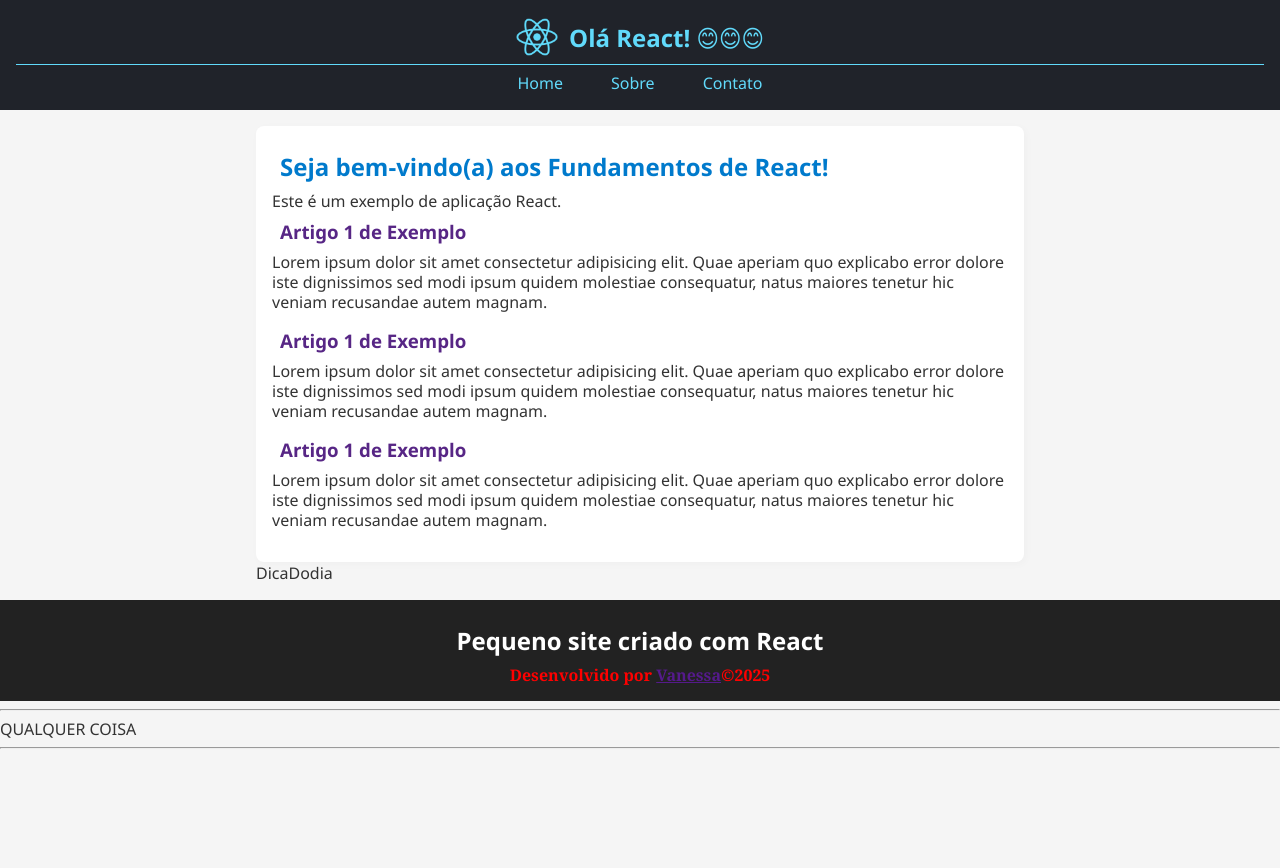
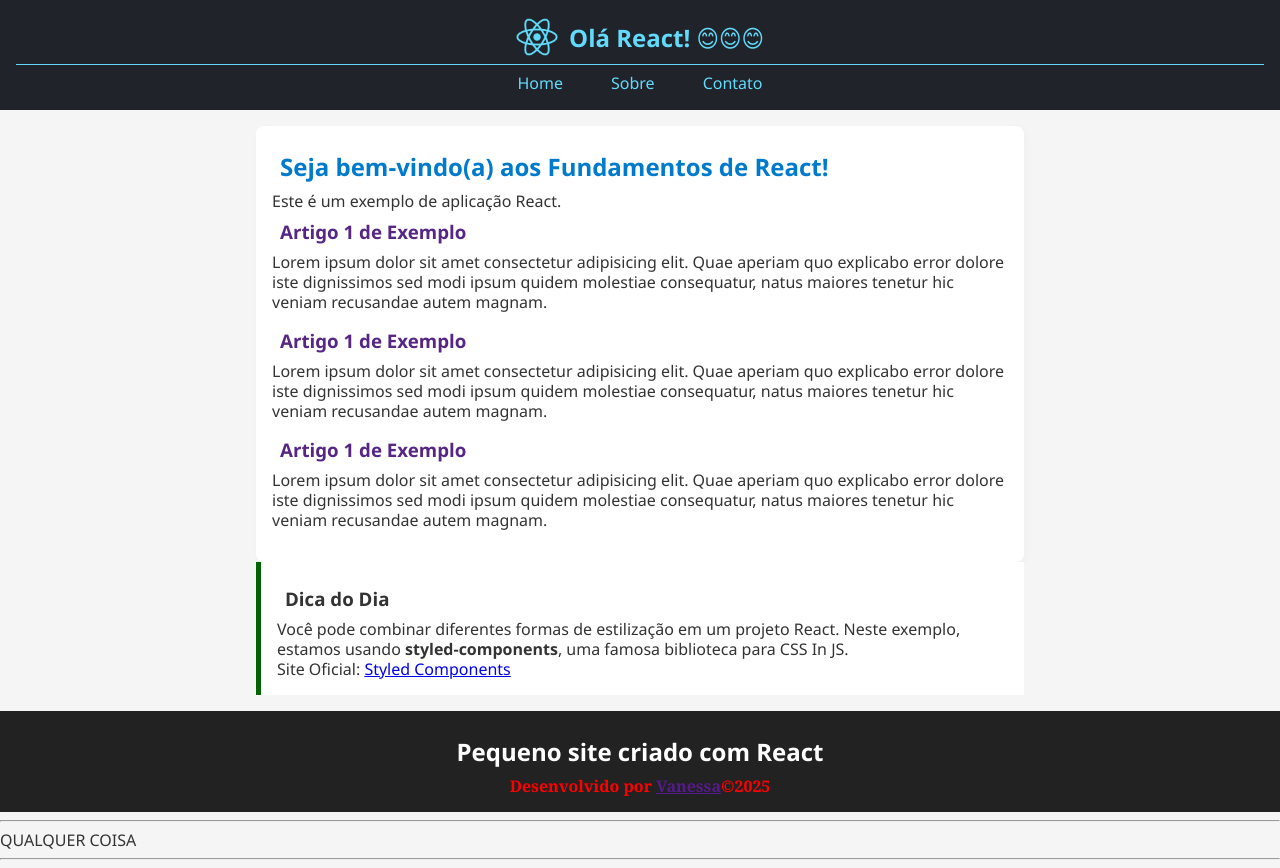
Before and after one commit to VanessaBaldin1/react-fundamentos, a React (Vite) app: page / in a window 1280 px wide. Before the commit the page ends 800 px from the top, so only its background shows below. Built offline with nearby package versions, Linux system fonts and the light colour scheme.

Commit message:
aplica Styled Components no DicaDoDia

```diff
--- a/src/components/DicaDoDia/DicaDodia.tsx
+++ b/src/components/DicaDoDia/DicaDodia.tsx
@@ -1,3 +1,25 @@
+import styled from "styled-components";
+
+const StyledDicaDoDia = styled.section`
+  background-color: #e8f5e9;
+  border-left: 5px solid darkgreen;
+`;
+
 export default function DicaDodia() {
-  return <div>DicaDodia</div>;
+  return (
+    <StyledDicaDoDia>
+      <h3>Dica do Dia</h3>
+      <p>
+        Você pode combinar diferentes formas de estilização em um projeto React.
+        Neste exemplo, estamos usando <b>styled-components</b>, uma famosa
+        biblioteca para CSS In JS.
+      </p>
+      <p>
+        Site Oficial:{" "}
+        <a href="https://styled-components.com/" target="_blank">
+          Styled Components
+        </a>
+      </p>
+    </StyledDicaDoDia>
+  );
 }
```
